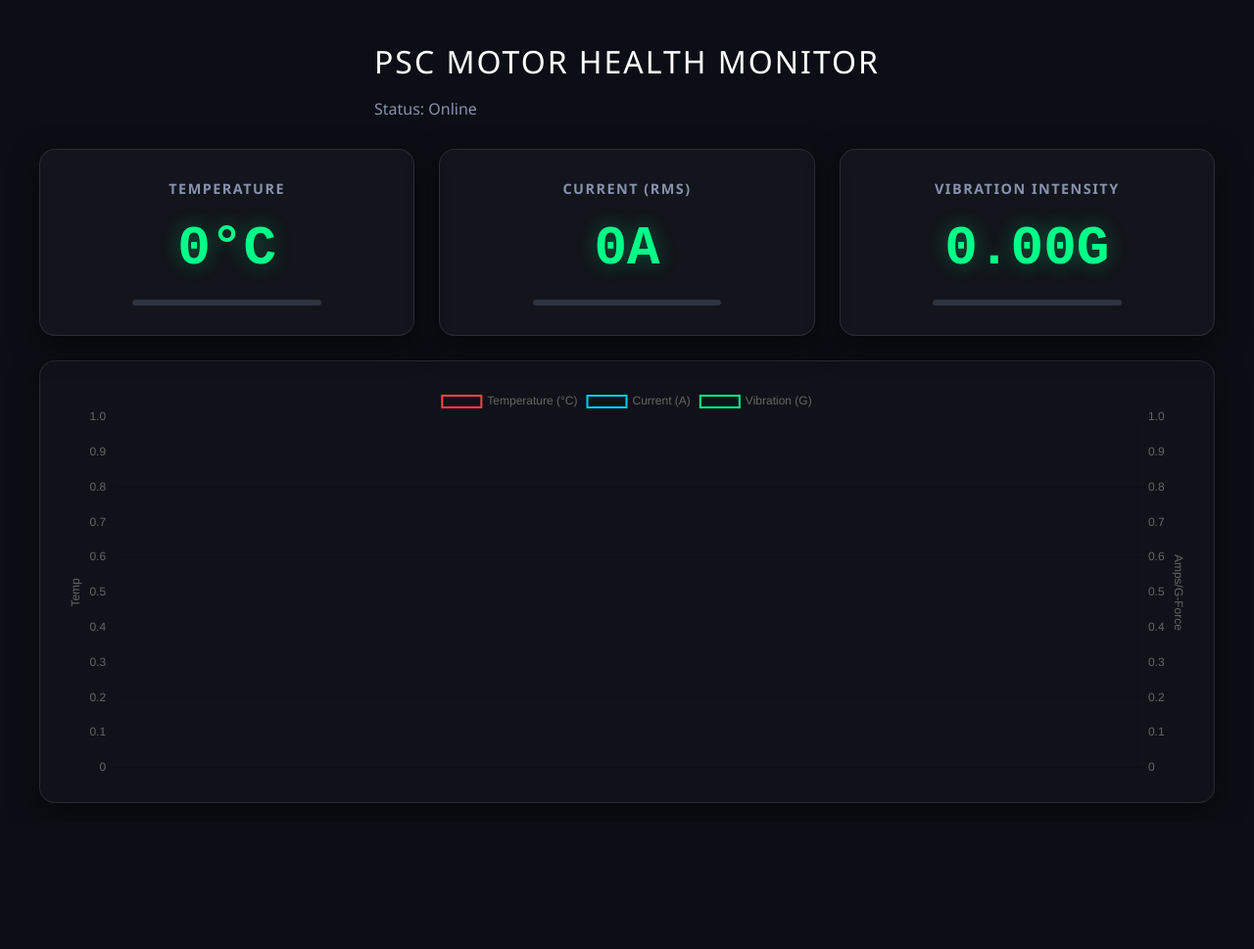
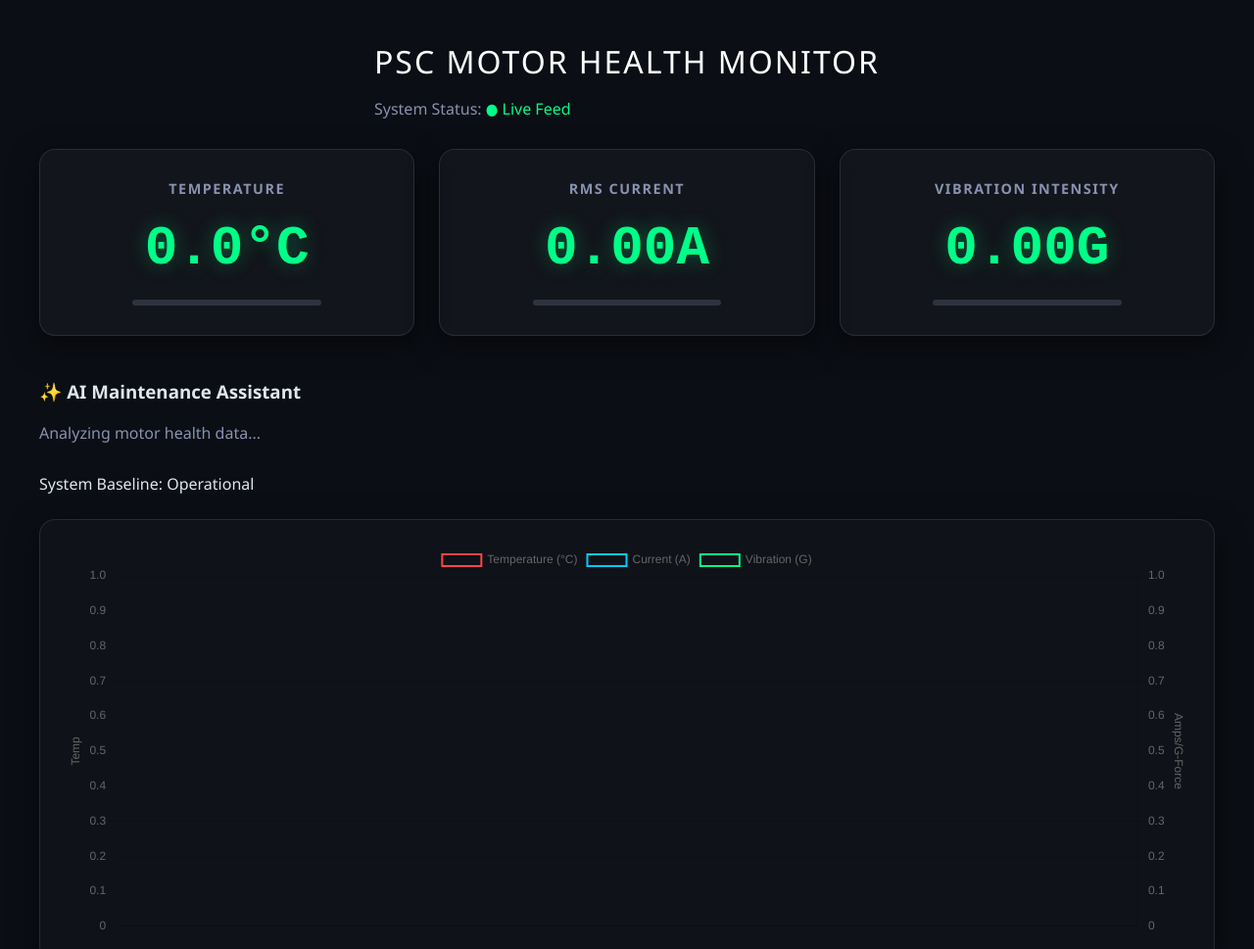
Before and after one commit to gabrielconlu/PdM---PSC-Motor, a plain HTML site: page index.html in a window 1280 px wide. Shown: the top 969 px of the page at 98% size. Before the commit the page ends 840 px from the top, so only its background shows below. Drawn offline with nearby package versions, Linux system fonts and the light colour scheme; no server answers.

Commit message:
index.html

```diff
--- a/index.html
+++ b/index.html
@@ -1,27 +1,32 @@
 <!DOCTYPE html>
-<html>
+<html lang="en">
 <head>
-    <title>Motor Maintenance System</title>
+    <meta charset="UTF-8">
+    <meta name="viewport" content="width=device-width, initial-scale=1.0">
+    <title>PSC Motor | Predictive Maintenance Dashboard</title>
+
     <link rel="stylesheet" href="style.css">
+
     <script src="https://cdn.jsdelivr.net/npm/chart.js"></script>
 </head>
 <body>
 
     <div class="header">
         <h1>PSC Motor Health Monitor</h1>
-        <p>Status: <span id="connection-status">Online</span></p>
+        <p>System Status: <span id="connection-status" style="color: #00ff88;">● Live Feed</span></p>
     </div>
 
     <div class="container">
+
         <div class="card">
             <h3>Temperature</h3>
-            <div class="value" id="temp-display">0°C</div>
+            <div class="value" id="temp-display">0.0°C</div>
             <div class="status-light" id="temp-light"></div>
         </div>
 
         <div class="card">
-            <h3>Current (RMS)</h3>
-            <div class="value" id="curr-display">0A</div>
+            <h3>RMS Current</h3>
+            <div class="value" id="curr-display">0.00A</div>
             <div class="status-light" id="curr-light"></div>
         </div>
 
@@ -31,9 +36,16 @@
              <div class="status-light" id="vib-light"></div>
         </div>
 
+        <div class="ai-box">
+            <h3><span class="sparkle">✨</span> AI Maintenance Assistant</h3>
+            <p id="ai-suggestion">Analyzing motor health data...</p>
+            <div id="ai-action-step">System Baseline: Operational</div>
+        </div>
+
         <div class="chart-box">
             <canvas id="myChart"></canvas>
         </div>
+
     </div>
 
     <script src="script.js"></script>
```
